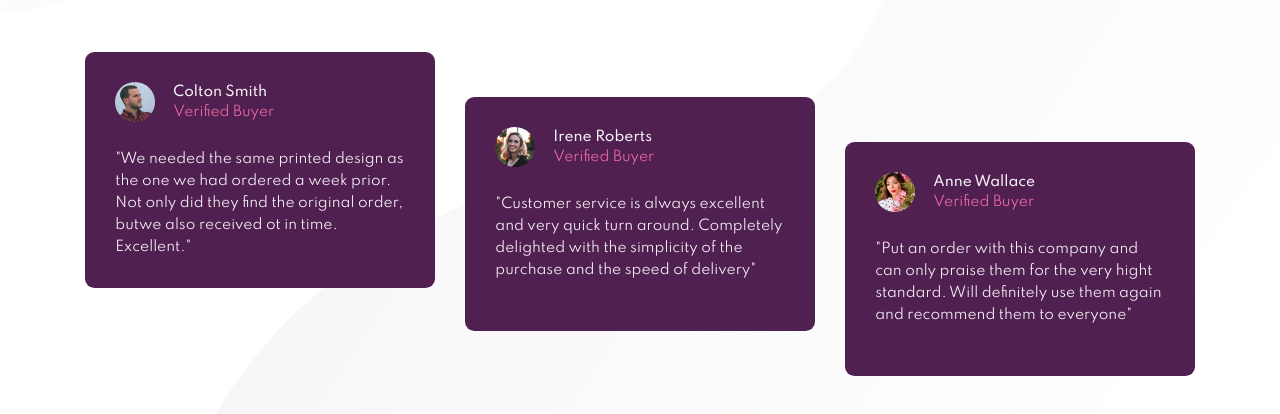
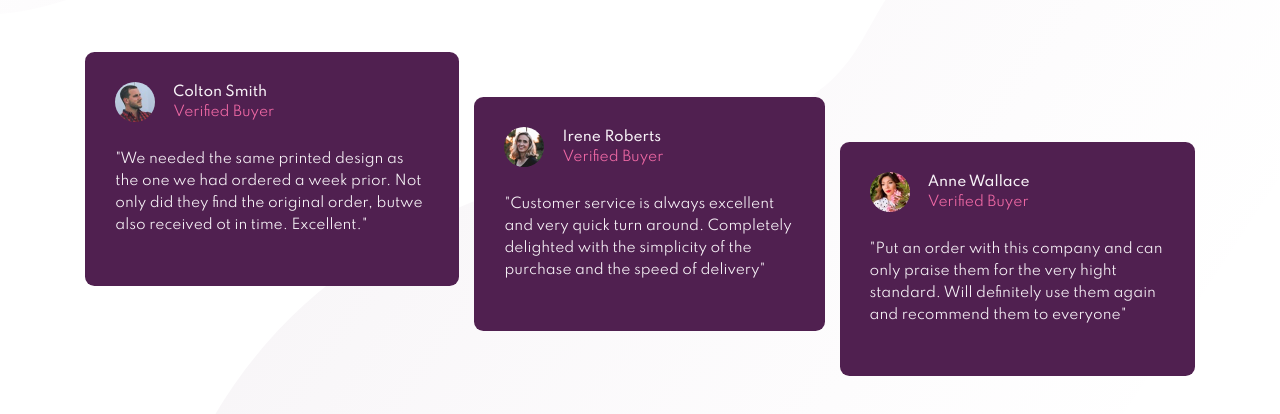
Before and after one commit to anderson269/Frontend-Mentor-Profile-card-component, a plain HTML site: page index.html in a window 1280 px wide. Shown: the part 348-762 px from the top of the page. Drawn offline with Linux system fonts and the light colour scheme.

Commit message:
Add files via upload

```diff
--- a/css/styles.css
+++ b/css/styles.css
@@ -177,12 +177,11 @@ h1 {
 
     .reviews-container > .review-div + .review-div {
         margin-top: 0;
-        margin-left: 0.5em;
+        margin-left: 1em;
     }
 
     .review-div {
         grid-auto-rows: 25.6em;
-        width: 23.3em;
         padding: 2em;
         min-height: 15.6em;
         height: auto;
```
